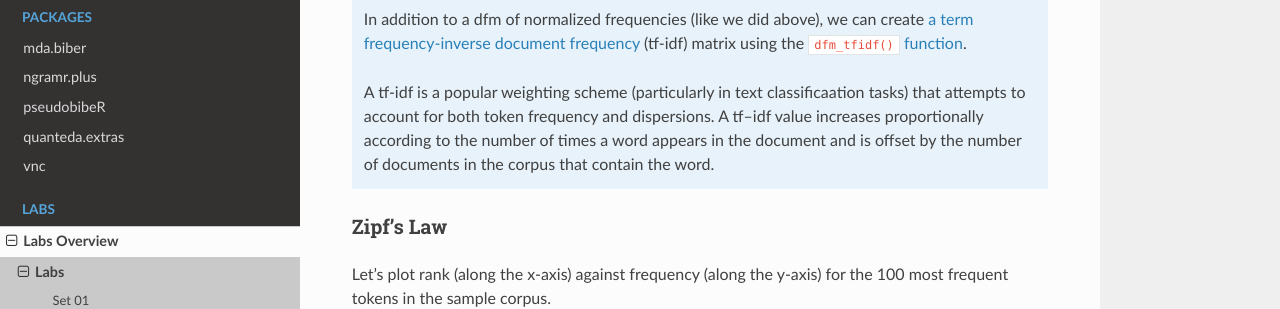
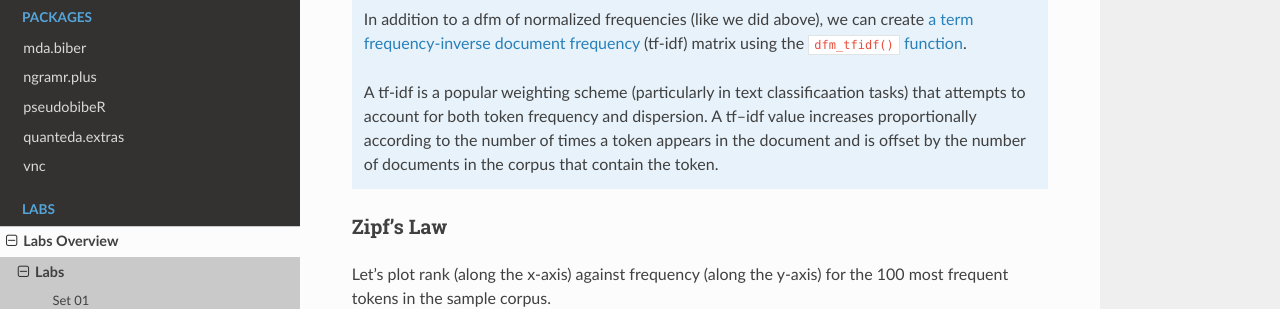
Before and after one commit to browndw/cmu-textstat-docs, a Sphinx documentation site: the page built from docs/labs/sets/set_02.md, in a window 1280 px wide and 900 px high, scrolled down 9860 px. Shown: the part 175-484 px from the top of the window. Built offline with Sphinx 7.4.7 and the Read the Docs theme 2.0.0, drawn with Linux system fonts in a browser that asks for light colours.

Commit message:
Update set_02.md

````diff
--- a/docs/labs/sets/set_02.md
+++ b/docs/labs/sets/set_02.md
@@ -383,7 +383,7 @@ ft <- frequency_table(sc_tokens)
 ```{note}
 In addition to a dfm of normalized frequencies (like we did above), we can create [a term frequency-inverse document frequency](https://towardsdatascience.com/tf-term-frequency-idf-inverse-document-frequency-from-scratch-in-python-6c2b61b78558) (tf-idf) matrix using the `dfm_tfidf()` [function](http://quanteda.io/reference/dfm_tfidf.html).
 
-A tf-idf is a popular weighting scheme (particularly in text classificaation tasks) that attempts to account for both token frequency and dispersions. A tf–idf value increases proportionally according to the number of times a word appears in the document and is offset by the number of documents in the corpus that contain the word.
+A tf-idf is a popular weighting scheme (particularly in text classificaation tasks) that attempts to account for both token frequency and dispersion. A tf–idf value increases proportionally according to the number of times a token appears in the document and is offset by the number of documents in the corpus that contain the token.
 ```
 
 ### Zipf’s Law
@@ -399,4 +399,4 @@ ggplot(freq_df %>%
 ![Token rank
 vs. frequency.](https://raw.githubusercontent.com/browndw/cmu-textstat-docs/main/docs/_static/labs_files/figure-gfm/unnamed-chunk-22-1.png)
 
-The relationship you’re seeing between the rank of a token and it’s frequency holds true for almost any corpus and is referred to as **Zipf’s Law** (see Brezina pg. 44).
+The relationship you’re seeing between the rank of a token and it’s frequency holds true for almost any corpus and is referred to as **[Zipf’s Law](https://www.ncbi.nlm.nih.gov/pmc/articles/PMC4176592/)** (see Brezina pg. 44).
````
